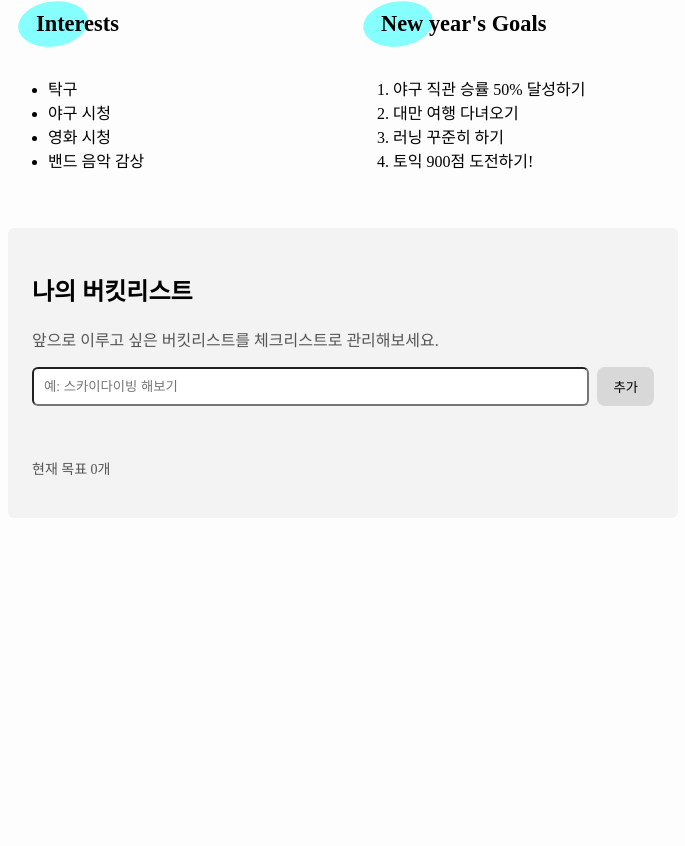
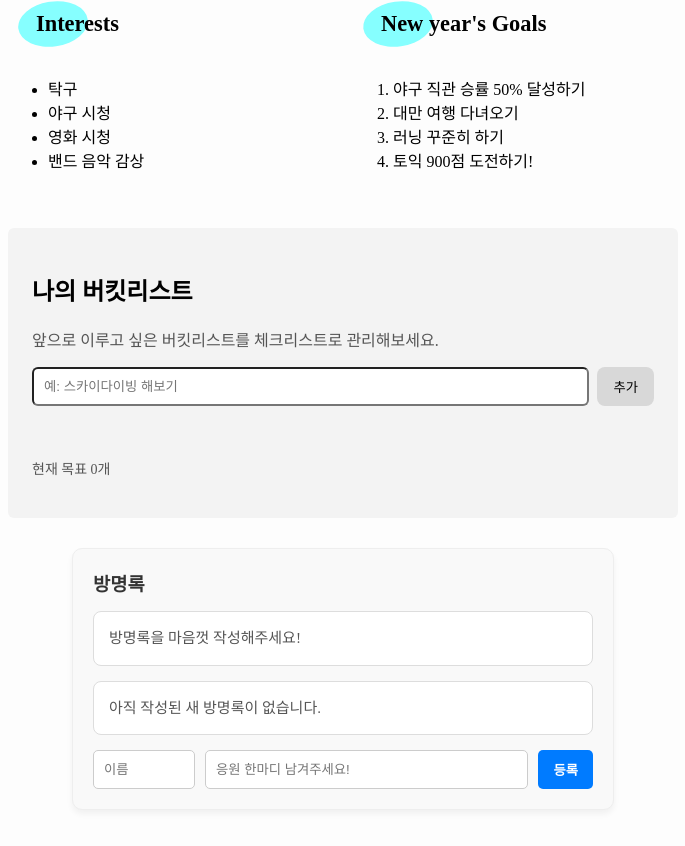
Before and after one commit to hanhee3997/haedal_web, a plain HTML site: page self_introduce.html in a window 1280 px wide. Shown: the part 518-1364 px from the top of the page, without its empty margins (462-1147 px from the left). Before the commit the page ends 1044 px from the top, so only its background shows below. Drawn offline with Linux system fonts and the light colour scheme; a web font is replaced by a local one.

Commit message:
부트캠프 방명록 추가

```diff
--- a/script.js
+++ b/script.js
@@ -3,7 +3,13 @@ const goalInput=document.querySelector("#goalInput");
 const addGoalBtn=document.querySelector("#addGoalBtn");
 const goalList=document.querySelector("#goalList");
 const errorMessage=document.querySelector("#errorMessage");
-const goalCount=document.querySelector("#goalCount");
+const goalCount = document.querySelector("#goalCount");
+const serverMsg = document.querySelector('#server-msg');
+const myMsg = document.querySelector('#my-msg');
+const nameInput = document.querySelector('#guest-name');
+const msgInput = document.querySelector('#guest-msg');
+const submitBtn = document.querySelector('#submit-btn');
+
 
 let goalTotal=0;
 
@@ -52,4 +58,47 @@ function addGoal() {
 	goalInput.value="";
 }
 
-addGoalBtn.addEventListener("click",addGoal);
+addGoalBtn.addEventListener("click", addGoal);
+
+
+function getMessageData() {
+  return new Promise(function(resolve) {
+    setTimeout(function() {
+      resolve("방명록을 마음껏 작성해주세요!");
+    }, 1500);
+  });
+}
+
+async function initGuestbook() {
+  const data = await getMessageData();
+
+  serverMsg.textContent = data;
+}
+
+let isFirst = true;
+
+submitBtn.addEventListener('click', function () {
+  const name = nameInput.value;
+  const msg = msgInput.value;
+
+  if (name === '' || msg === '') {
+    alert("이름과 메시지를 모두 입력해주세요.");
+    return;
+  }
+
+	const result = name + ": " + msg + "<br><br>";
+
+  if (isFirst === true) {
+	  myMsg.innerHTML = result;
+	  isFirst = false;
+  }
+  else {
+	  myMsg.innerHTML = myMsg.innerHTML + result;
+  }
+
+
+  nameInput.value = '';
+  msgInput.value = '';
+});
+
+initGuestbook();
--- a/self_introduce.html
+++ b/self_introduce.html
@@ -96,7 +96,24 @@
                 <p id="goalCount">현재 목표 0개</p>
                 <ul id="goalList"></ul>
             </section>
+
+            <div class="guestbook-section">
+                <h3>방명록</h3>
+
+                <p id="server-msg">데이터를 불러오는 중입니다...</p>
+
+                <p id="my-msg">아직 작성된 새 방명록이 없습니다.</p>
+
+                <div class="write-area">
+                    <input type="text" id="guest-name" placeholder="이름">
+                    <input type="text" id="guest-msg" placeholder="응원 한마디 남겨주세요!">
+                    <button id="submit-btn">등록</button>
+                </div>
+            </div>
+
         </div>
+
+
 
     </div>
     <script src="./script.js"></script>
--- a/style_self_introduce.css
+++ b/style_self_introduce.css
@@ -150,3 +150,71 @@ body {
     background-color: transparent;
     cursor: pointer;
 }
+
+.guestbook-section {
+    max-width: 500px;
+    margin: 30px auto;
+    padding: 20px;
+    background-color: #f9f9f9;
+    border-radius: 10px;
+    border: 1px solid #eee;
+    box-shadow: 0 4px 6px rgba(0, 0, 0, 0.05);
+}
+
+.guestbook-section h3 {
+    margin-top: 0;
+    margin-bottom: 15px;
+    color: #333;
+}
+
+#server-msg,
+#my-msg {
+    background-color: white;
+    padding: 15px;
+    border-radius: 8px;
+    border: 1px solid #ddd;
+    margin-bottom: 15px;
+    font-size: 15px;
+    color: #555;
+    line-height: 1.5;
+}
+
+.write-area {
+    display: flex;
+    gap: 10px;
+}
+
+#guest-name {
+    width: 80px;
+    padding: 10px;
+    border: 1px solid #ccc;
+    border-radius: 5px;
+    outline: none;
+}
+
+#guest-msg {
+    flex: 1;
+    padding: 10px;
+    border: 1px solid #ccc;
+    border-radius: 5px;
+    outline: none;
+}
+
+#guest-name:focus,
+#guest-msg:focus {
+    border-color: #007bff;
+}
+
+#submit-btn {
+    padding: 10px 15px;
+    background-color: #007bff;
+    color: white;
+    border: none;
+    border-radius: 5px;
+    cursor: pointer;
+    font-weight: bold;
+}
+
+#submit-btn:hover {
+    background-color: #0056b3;
+}
```
